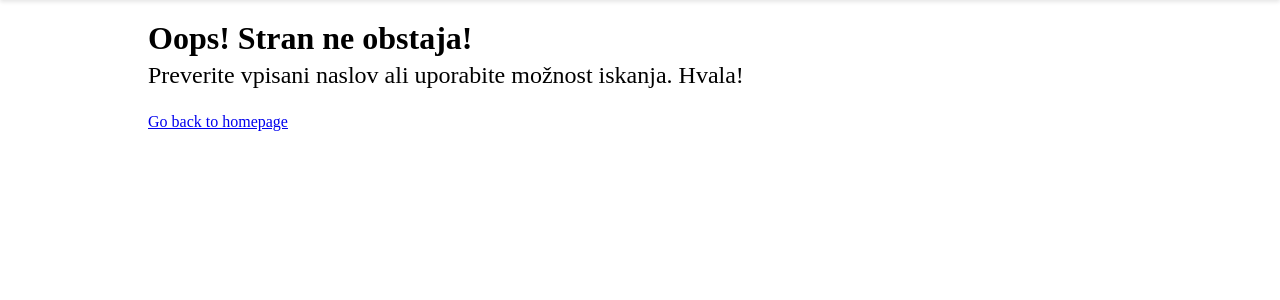
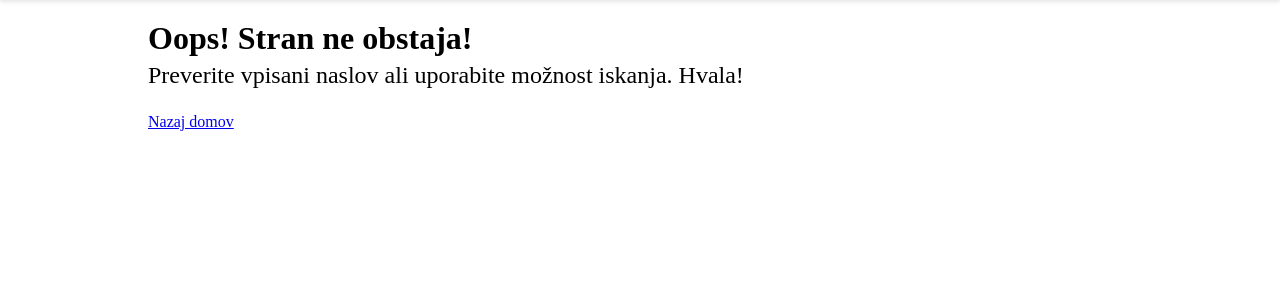
Before and after one commit to majzabukovnik/Redovalnica, a PHP site: page /Redovalnica/views/html/404page.php in a window 1280 px wide. Shown: the part 80-380 px from the top of the page. Run offline with PHP 8.4, Linux system fonts and the light colour scheme.

Commit message:
translation

```diff
--- a/views/html/404page.php
+++ b/views/html/404page.php
@@ -13,7 +13,7 @@
     <div class="content">
         <h1 class="title">Oops! Stran ne obstaja!</h1>
         <p class="subtitle">Preverite vpisani naslov ali uporabite možnost iskanja. Hvala!</p>
-        <a class="btn" href="/Redovalnica/domov">Go back to homepage</a>
+        <a class="btn" href="/Redovalnica/domov">Nazaj domov</a>
     </div>
     <div class="rightEdge"></div>
 </div>
```
